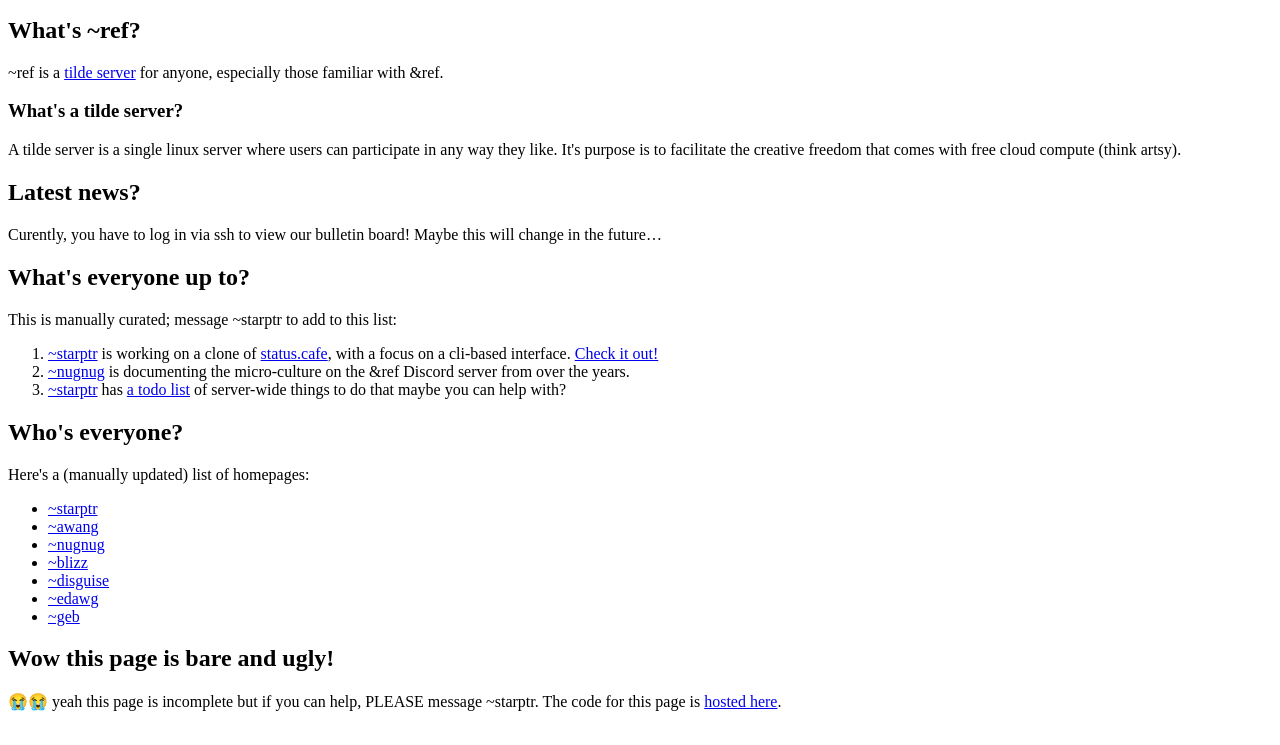
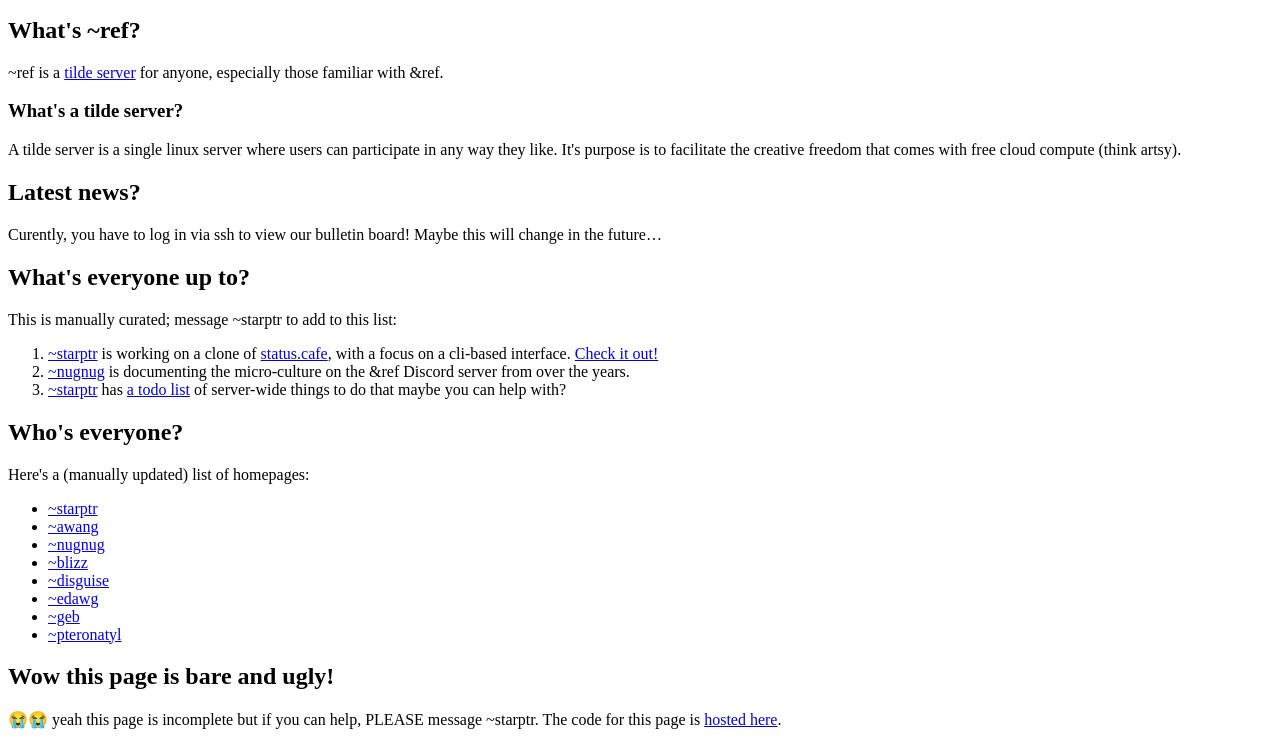
Before and after one commit to starptr/andref-homepages, a plain HTML site: page tilde/index.html in a window 1280 px wide. Shown: the part 101-846 px from the top of the page. Drawn offline with Linux system fonts and the light colour scheme.

Commit message:
Add pteronatyl to homepage

```diff
--- a/tilde/index.html
+++ b/tilde/index.html
@@ -50,10 +50,10 @@
     <li><a href="~disguise">~disguise</a></li>
     <li><a href="~edawg">~edawg</a></li>
     <li><a href="~geb">~geb</a></li>
+    <li><a href="~pteronatyl">~pteronatyl</a></li>
 
     <!-- They haven't started writing their pages yet
     <li><a href="~jjonn">~jjonn</a></li>
-    <li><a href="~pteronatyl">~pteronatyl</a></li>
     <li><a href="~cookiedamonstuh">~cookiedamonstuh</a></li>
     -->
 </ul>
```
